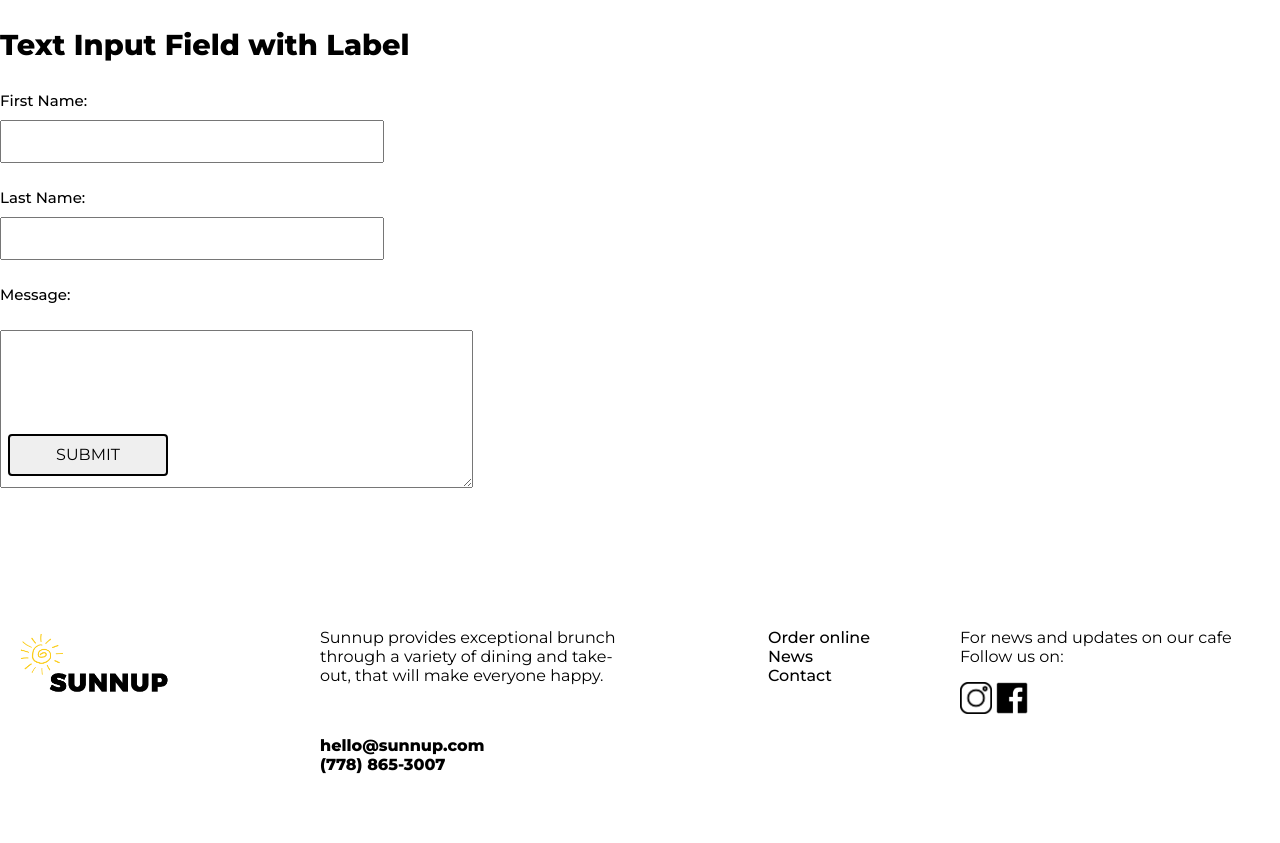
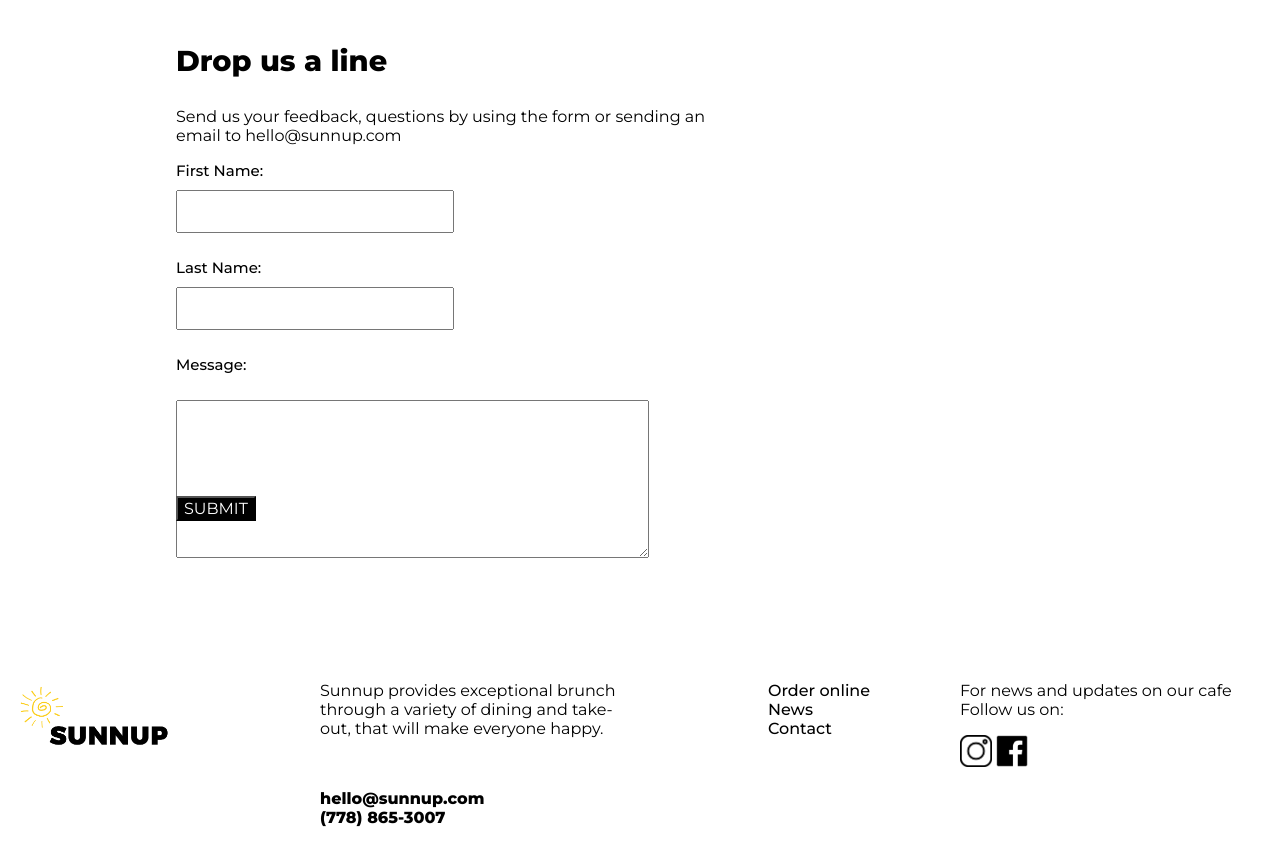
Before and after one commit to danikachrunik/IAT339_P02, a plain HTML site: page Contact.html in a window 1280 px wide. Shown: the part 642-1485 px from the top of the page. Before the commit the page ends 1432 px from the top, so only its background shows below. Drawn offline with Linux system fonts and the light colour scheme.

Commit message:
Changed form

```diff
--- a/Contact.html
+++ b/Contact.html
@@ -33,9 +33,11 @@
 
     </header>
 
+    <div class="content">
     <section class="element">
-        <h3>Text Input Field with Label</h3>
-
+            <h3>Drop us a line</h3>
+            <p>Send us your feedback, questions
+    by using the form or sending an email to hello@sunnup.com</p>
             <form>
               <div class="name"> First Name: </div>
               <input type="text" name="FirstName"><br>
@@ -45,10 +47,9 @@
               <div>
                 <textarea rows="8" cols="50" name="Message"></textarea>
               </div>
-          <button class="btn submit">SUBMIT</button>
+              <button class="button-neutral">SUBMIT</button>
             </form>
-
-   <div>
+       </div>
 
       <!-- FOOTER -->
       <footer>
```
Lines whose indentation alone changed are shown as unchanged.
